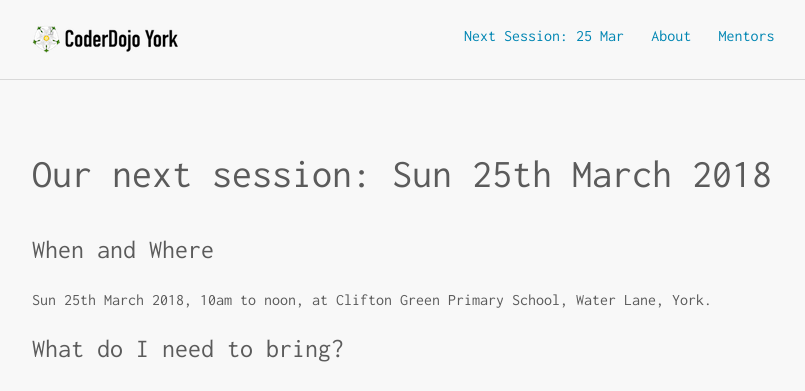
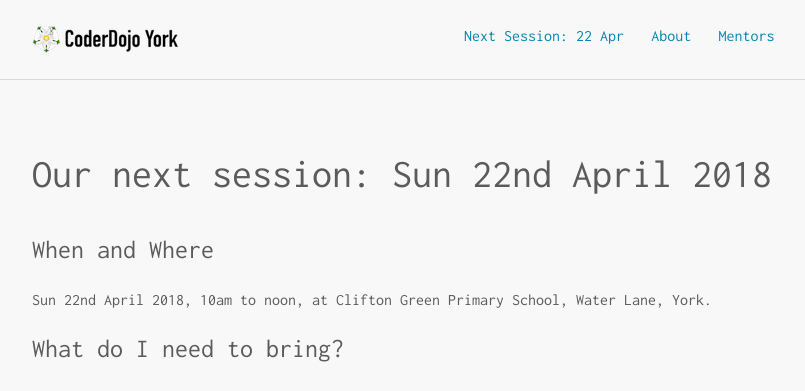
Before and after one commit to YorkDojo/yorkdojo.github.io, a Jekyll site: the page built from next-session.md, in a window 1280 px wide. Shown: the top 391 px of the page, without its empty margins (232-1037 px from the left). Built offline with Jekyll 4.4.1, drawn with Linux system fonts in a browser that asks for light colours.

Commit message:
next session in april 2018

```diff
--- a/_config.yml
+++ b/_config.yml
@@ -1,5 +1,5 @@
-next_session: 25 Mar
-next_session_long: Sun 25th March 2018
+next_session: 22 Apr
+next_session_long: Sun 22nd April 2018
 
 # SEO settings
 title: "CoderDojo York"
```
